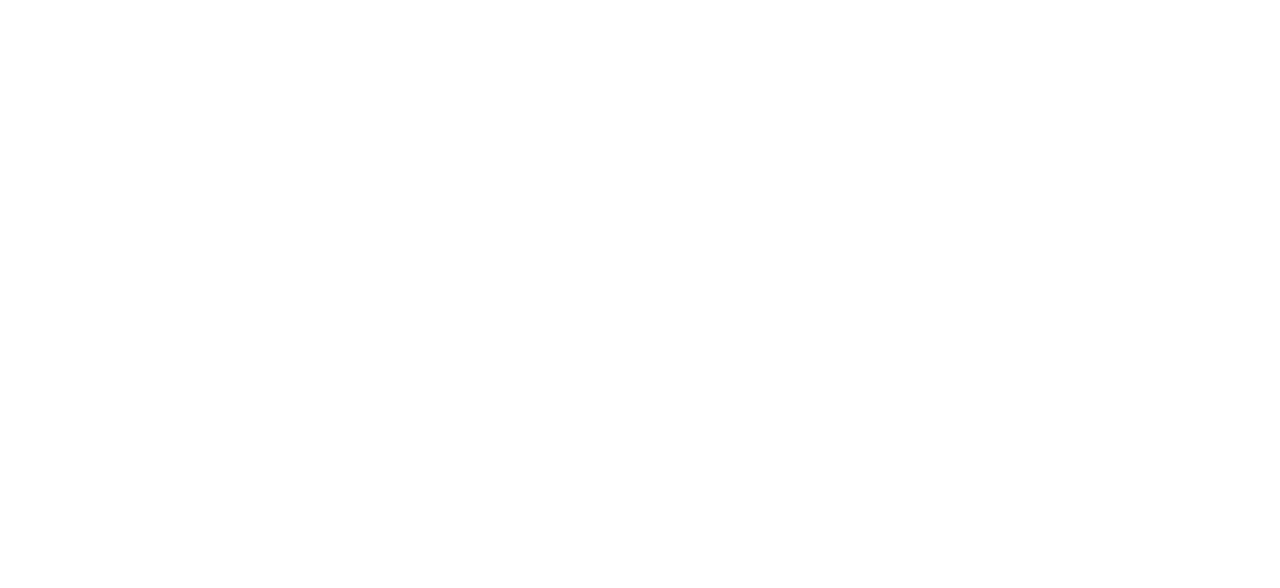
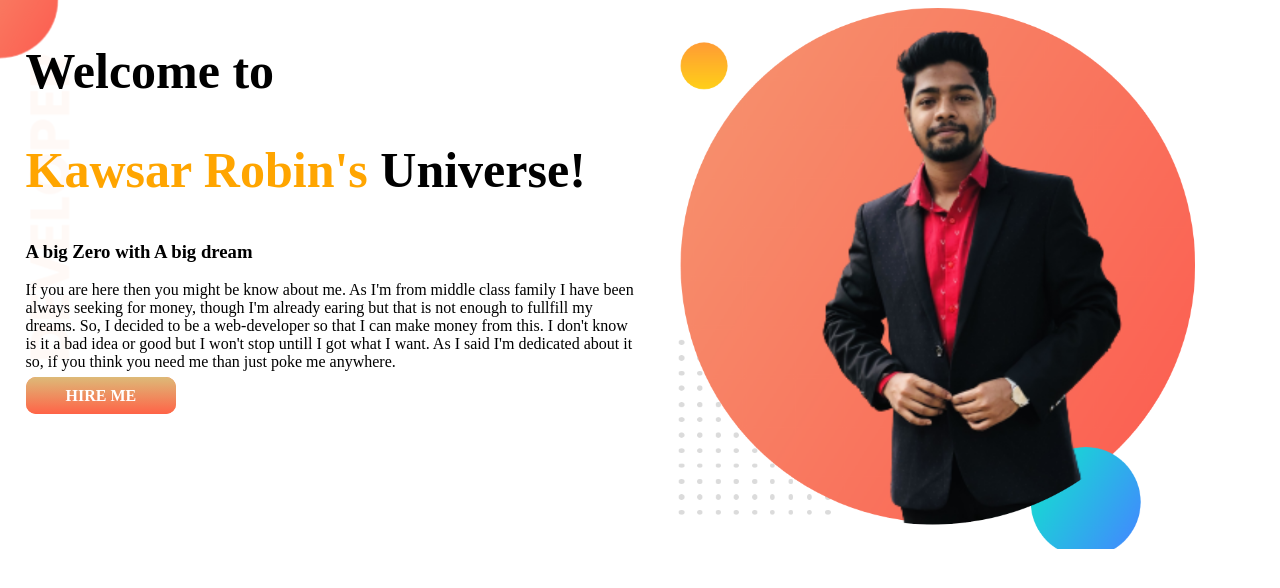
Before and after one commit to KawsarRobin/Developer-portfolio, a plain HTML site: page index.html in a window 1280 px wide. Drawn offline with Linux system fonts and the light colour scheme; a web font is replaced by a local one.

Commit message:
top banner added

```diff
--- a/index.html
+++ b/index.html
@@ -1,13 +1,45 @@
 <!DOCTYPE html>
 <html lang="en">
+
 <head>
     <meta charset="UTF-8">
     <meta http-equiv="X-UA-Compatible" content="IE=edge">
     <meta name="viewport" content="width=device-width, initial-scale=1.0">
     <title>Kawsar Robin's website</title>
+    <link rel="preconnect" href="https://fonts.googleapis.com">
+    <link rel="preconnect" href="https://fonts.gstatic.com" crossorigin>
+    <link href="https://fonts.googleapis.com/css2?family=Bona+Nova&display=swap" rel="stylesheet">
     <link rel="stylesheet" href="style.css">
+
 </head>
+
 <body>
+    <section class="top-banner">
+        <div class="half-width">
+            <h1>Welcome to </h1>
+            <h1> <span class="orange-color">Kawsar Robin's</span> Universe!</h1>
+            <h3>A big Zero with A big dream</h3>
+            <P>
+                If you are here then you might be know about me. As I'm from middle class family I have been always
+                seeking
+                for
+                money, though I'm already earing but that is not enough to fullfill my dreams. So, I decided to be a
+                web-developer so that I can make money from this. I don't know is it a bad idea or good but I won't stop
+                untill
+                I got what I want. As I said I'm dedicated about it so, if you think you need me than just poke me
+                anywhere.
+            </P>
+            <a class="link-button" target="_blank" href="https://www.linkedin.com/in/kawsar-robin-312752215/">HIRE
+                ME</a>
+
+        </div>
+        <div class="half-width">
+            <img src="images/robin.png" alt="">
+        </div>
+
+    </section>
+
 
 </body>
+
 </html>
--- a/style.css
+++ b/style.css
@@ -0,0 +1,34 @@
+body{
+    font-family: 'Bona Nova', serif;
+    margin: 0;
+}
+h1{
+    font-size:50px;
+}
+.orange-color{
+    color: orange
+}
+section{
+    display:flex
+}
+.half-width{
+    width: 50%;
+    padding-left: 2%;
+}
+.half-width img{
+    width:90%;
+}
+.link-button{
+    background-color: coral;
+    padding: 10px 40px;
+    font-weight: 700;
+    border-radius: 10px;
+    text-decoration:none;
+    color: white;
+    background-image: linear-gradient(rgb(221, 186, 120), tomato);
+}
+.top-banner{
+    background-image: url(images/top-banner.png);
+    background-repeat: no-repeat;
+
+}
```
Also changed, not shown: images/dream-bg.png (added), images/exp-bg.png (added), images/jhankar.png (added), images/jhankar2.png (added), images/my-bg.png (added), images/my-bg2.png (added), images/robin.png (added), images/robin2.png (added), images/top-banner.png (added), 4 other files.
